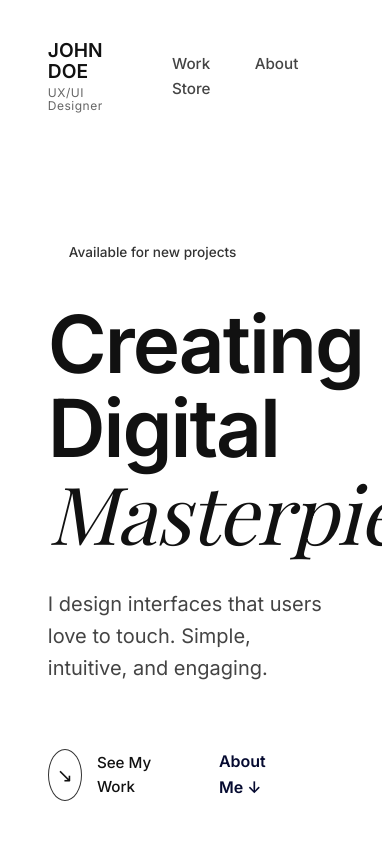
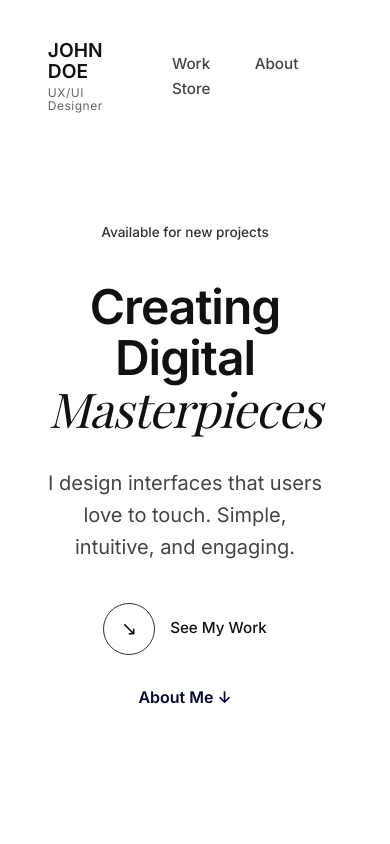
Before and after one commit to talama191/GHN-CVWeb, a plain HTML site: page index.html in a window 390 px wide. Shown: the top 844 px of the page. Drawn offline with nearby package versions, Linux system fonts and the light colour scheme; a web font is replaced by a local one.

Commit message:
responsive for hero section

```diff
--- a/animation.js
+++ b/animation.js
@@ -37,7 +37,6 @@ window.addEventListener('load', () => {
     function autoScroll() {
         if (!isPaused) {
             gallery.scrollLeft += scrollSpeed;
-        }
 
             // Loop Logic for 5 sets
 
@@ -49,6 +48,7 @@ window.addEventListener('load', () => {
             // Left Limit: Start of Set 2 (1 * setWidth)
             else if (gallery.scrollLeft <= 1 * setWidth) {
                 gallery.scrollLeft = 2 * setWidth - (1 * setWidth - gallery.scrollLeft);
+            }
         }
 
 
--- a/style.css
+++ b/style.css
@@ -532,6 +532,36 @@ nav a:hover {
         /* Slightly smaller text */
     }
 
+    /* Fix Mobile Hero Scale & Alignment */
+    .hero-glow {
+        text-align: center;
+        padding-top: 40px;
+    }
+
+    .hero-glow h1 {
+        font-size: 3rem;
+        letter-spacing: -1px;
+    }
+
+    /* Center the paragraph */
+    .hero-glow p {
+        margin: 0 auto 40px;
+    }
+
+    /* Stack Buttons Vertical */
+    .hero-actions {
+        flex-direction: column;
+        width: 100%;
+        gap: 15px;
+    }
+
+    .btn-primary,
+    .btn-ghost {
+        width: 100%;
+        justify-content: center;
+        /* Center text/icon inside button */
+    }
+
     /* Carousel 60% Width */
     .gallery-item {
         min-width: 60vw;
```
Lines whose indentation alone changed are shown as unchanged.
